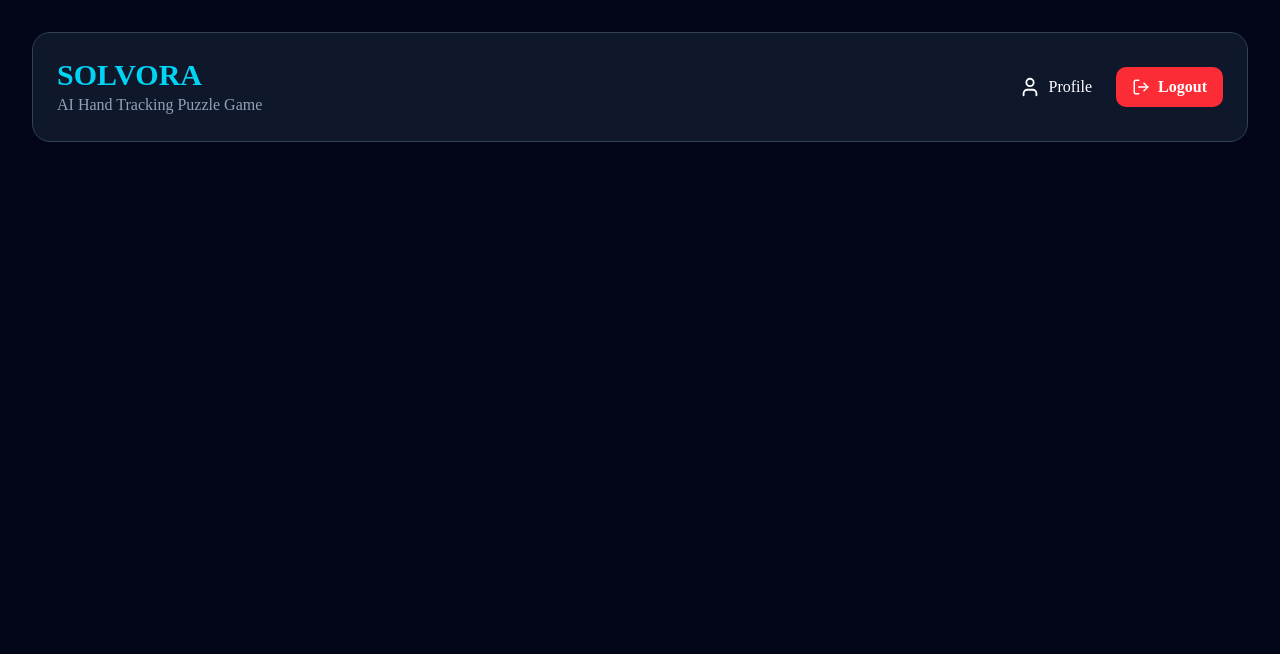
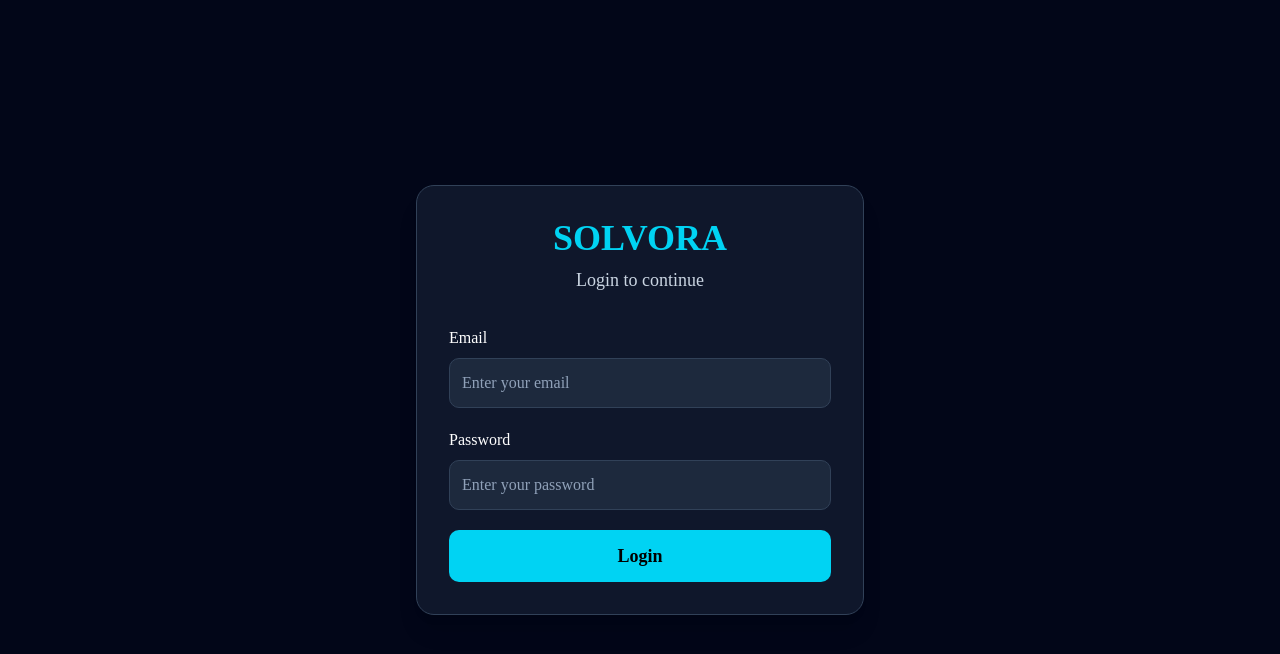
Before and after one commit to Mr-Manoj-404/SOLVORA, a Next.js app: page /login in a window 1280 px wide. Shown: the top 654 px of the page. Built offline with nearby package versions, Linux system fonts and the light colour scheme; no server answers.

Commit message:
Sprint 2 completed - Camera upload working

```diff
--- a/src/app/game/camera/page.tsx
+++ b/src/app/game/camera/page.tsx
@@ -1,7 +1,11 @@
 "use client";
 
 import { useEffect, useRef, useState } from "react";
-import { useSearchParams } from "next/navigation";
+import { useSearchParams, useRouter } from "next/navigation";
+
+import { supabase } from "@/lib/supabase";
+import { dataURLToBlob } from "@/services/camera";
+import { uploadGameImage } from "@/services/storage";
 
 import CameraView from "@/components/camera/CameraView";
 import ImagePreview from "@/components/camera/ImagePreview";
@@ -10,6 +14,8 @@ import CameraControls from "@/components/camera/CameraControls";
 
 export default function CameraPage() {
   const searchParams = useSearchParams();
+  const router = useRouter();
+
   const difficulty = searchParams.get("difficulty") || "easy";
 
   const videoRef = useRef<HTMLVideoElement>(null);
@@ -17,6 +23,7 @@ export default function CameraPage() {
 
   const [error, setError] = useState("");
   const [capturedImage, setCapturedImage] = useState<string | null>(null);
+  const [uploading, setUploading] = useState(false);
 
   useEffect(() => {
     async function startCamera() {
@@ -56,9 +63,10 @@ export default function CameraPage() {
 
     if (!ctx) return;
 
-    // Mirror the captured image
+    // Flip the image horizontally so it matches the mirrored preview
     ctx.translate(canvas.width, 0);
     ctx.scale(-1, 1);
+
     ctx.drawImage(video, 0, 0, canvas.width, canvas.height);
 
     const image = canvas.toDataURL("image/png");
@@ -70,8 +78,36 @@ export default function CameraPage() {
     setCapturedImage(null);
   }
 
-  function continueGame() {
-    alert("Next Step: Upload Image to Supabase Storage");
+  async function continueGame() {
+    if (!capturedImage) return;
+
+    try {
+      setUploading(true);
+
+      const {
+        data: { user },
+      } = await supabase.auth.getUser();
+
+      if (!user) {
+        alert("Please login again.");
+        return;
+      }
+
+      const blob = dataURLToBlob(capturedImage);
+
+      const imageUrl = await uploadGameImage(blob, user.id);
+
+      console.log("Image URL:", imageUrl);
+
+      alert("Image uploaded successfully!");
+
+      router.push("/dashboard");
+    } catch (err) {
+      console.error(err);
+      alert("Failed to upload image.");
+    } finally {
+      setUploading(false);
+    }
   }
 
   return (
@@ -92,7 +128,7 @@ export default function CameraPage() {
         <div className="rounded-2xl border border-slate-700 bg-slate-900 p-6">
 
           {error ? (
-            <p className="text-center text-red-400">
+            <p className="text-center text-red-400 text-lg">
               {error}
             </p>
           ) : (
@@ -112,6 +148,16 @@ export default function CameraPage() {
 
                 {!capturedImage ? (
                   <CaptureButton onCapture={captureImage} />
+                ) : uploading ? (
+                  <div className="text-center">
+                    <p className="text-xl font-bold text-cyan-400">
+                      Uploading...
+                    </p>
+
+                    <p className="mt-2 text-slate-400">
+                      Please wait while your image is uploaded.
+                    </p>
+                  </div>
                 ) : (
                   <CameraControls
                     onRetake={retakePhoto}
@@ -120,6 +166,7 @@ export default function CameraPage() {
                 )}
 
               </div>
+
             </>
           )}
 
--- a/src/app/login/page.tsx
+++ b/src/app/login/page.tsx
@@ -1,15 +1,87 @@
-import DashboardHeader from "@/components/dashboard/DashboardHeader";
+"use client";
 
-export default function DashboardPage() {
+import { useState } from "react";
+import { useRouter } from "next/navigation";
+import { signIn } from "@/services/auth";
+
+export default function LoginPage() {
+  const router = useRouter();
+
+  const [email, setEmail] = useState("");
+  const [password, setPassword] = useState("");
+  const [loading, setLoading] = useState(false);
+
+  async function handleLogin(e: React.FormEvent) {
+    e.preventDefault();
+
+    setLoading(true);
+
+    const { error } = await signIn(email, password);
+
+    if (error) {
+      alert(error.message);
+      setLoading(false);
+      return;
+    }
+
+    router.push("/dashboard");
+  }
+
   return (
-    <main className="min-h-screen bg-slate-950 p-8 text-white">
+    <main className="flex min-h-screen items-center justify-center bg-slate-950 p-6">
+      <div className="w-full max-w-md rounded-2xl border border-slate-700 bg-slate-900 p-8 shadow-xl">
 
-      <div className="mx-auto max-w-7xl">
+        <h1 className="mb-2 text-center text-4xl font-bold text-cyan-400">
+          SOLVORA
+        </h1>
 
-        <DashboardHeader />
+        <p className="mb-8 text-center text-slate-300 text-lg">
+          Login to continue
+        </p>
+
+        <form onSubmit={handleLogin} className="space-y-5">
+
+          <div>
+            <label className="mb-2 block text-base font-medium text-white">
+              Email
+            </label>
+
+            <input
+              type="email"
+              placeholder="Enter your email"
+              value={email}
+              onChange={(e) => setEmail(e.target.value)}
+              className="w-full rounded-lg border border-slate-700 bg-slate-800 p-3 text-base text-white placeholder:text-slate-400 outline-none focus:border-cyan-400"
+              required
+            />
+          </div>
+
+          <div>
+            <label className="mb-2 block text-base font-medium text-white">
+              Password
+            </label>
+
+            <input
+              type="password"
+              placeholder="Enter your password"
+              value={password}
+              onChange={(e) => setPassword(e.target.value)}
+              className="w-full rounded-lg border border-slate-700 bg-slate-800 p-3 text-base text-white placeholder:text-slate-400 outline-none focus:border-cyan-400"
+              required
+            />
+          </div>
+
+          <button
+            type="submit"
+            disabled={loading}
+            className="w-full rounded-lg bg-cyan-400 p-3 text-lg font-bold text-black transition hover:bg-cyan-300 disabled:opacity-60"
+          >
+            {loading ? "Logging in..." : "Login"}
+          </button>
+
+        </form>
 
       </div>
-
     </main>
   );
 }
--- /dev/null
+++ b/src/services/camera.ts
@@ -0,0 +1,23 @@
+export function dataURLToBlob(dataURL: string): Blob {
+  const arr = dataURL.split(",");
+
+  const mime = arr[0].match(/:(.*?);/)?.[1];
+
+  if (!mime) {
+    throw new Error("Invalid image format.");
+  }
+
+  const bstr = atob(arr[1]);
+
+  let n = bstr.length;
+
+  const u8arr = new Uint8Array(n);
+
+  while (n--) {
+    u8arr[n] = bstr.charCodeAt(n);
+  }
+
+  return new Blob([u8arr], {
+    type: mime,
+  });
+}
```
Also changed, not shown: src/services/location.ts (added), src/services/puzzle.ts (added).
